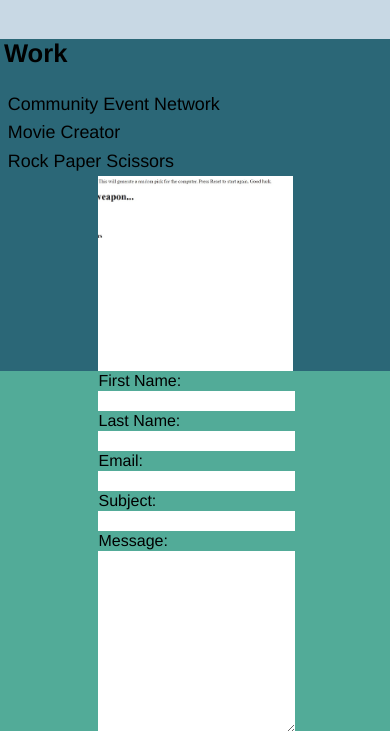
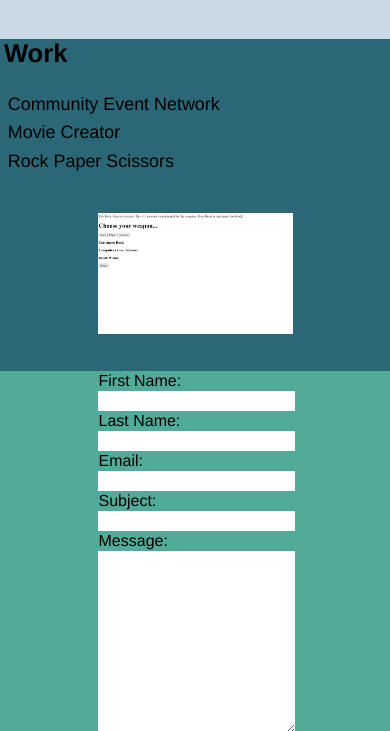
Before and after one commit to mitchanderson202/my-website, a plain HTML site: page public/index.html in a window 390 px wide. Shown: the part 760-1491 px from the top of the page. Drawn offline with Linux system fonts and the light colour scheme.

Commit message:
changed scale of images

```diff
--- a/public/main.js
+++ b/public/main.js
@@ -6,7 +6,6 @@ var time = 2000;
 images[0] = "./images/image0.jpg";
 images[1] = "./images/image1.jpg";
 images[2] = "./images/image2.jpg";
-images[3] = "./images/image3.jpg";
 
 function changeImg(){
   document.slider.src = images[i];
--- a/public/styles.css
+++ b/public/styles.css
@@ -206,7 +206,7 @@ ul {
     .image-slider {
         height: 50vw;
         width: 50vw;
-        object-fit: cover;
+        object-fit: scale-down;
     }
 
     section {
```
Also changed, not shown: public/images/image3.jpg (deleted).
